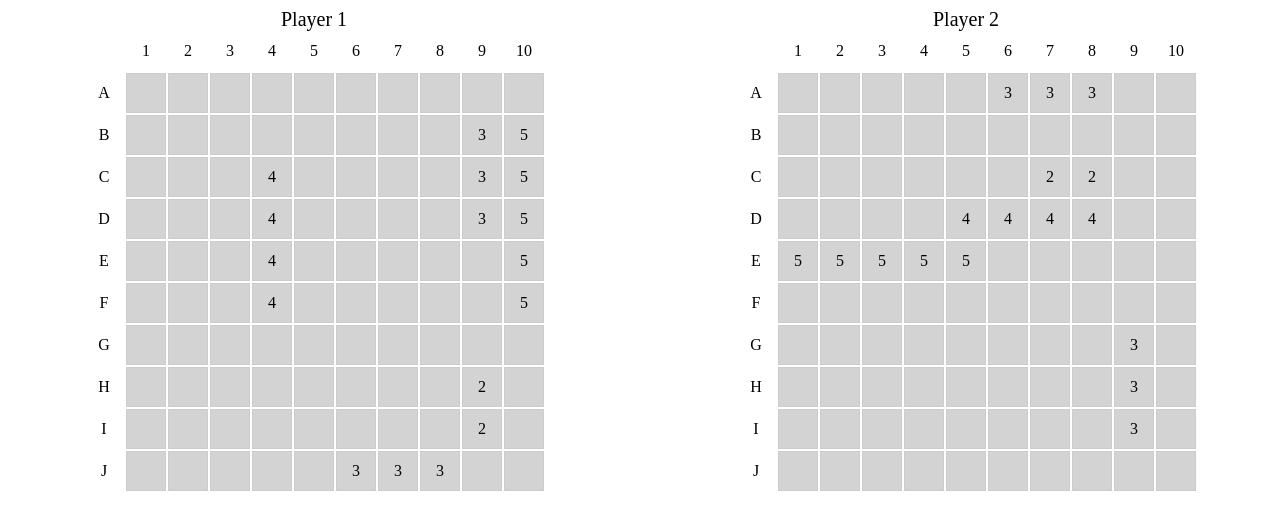
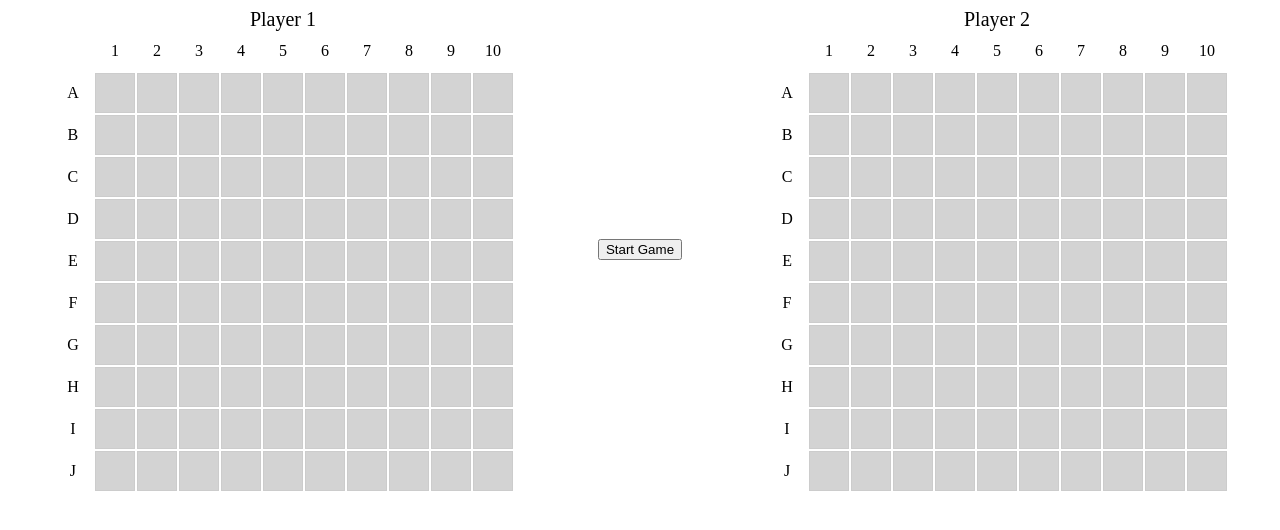
Before and after one commit to mkreynolds919/battleship, a website with bundled scripts: page index.html in a window 1280 px wide. Built offline with nearby package versions, Linux system fonts and the light colour scheme.

Commit message:
feat: add start button and initialize player ships in GameController

```diff
--- a/dom.js
+++ b/dom.js
@@ -76,6 +76,17 @@ class DOM {
             }
         }
     }
+
+    static createStartButton() {
+        const start = document.createElement('button');
+        start.textContent = "Start Game";
+        start.id = "start-button";
+        start.addEventListener('click', () => {
+            DOM.revealShips(GameController.opponent);
+            start.remove();
+        });
+        return start;
+    }
 }
 
 export default DOM;
--- a/driver.js
+++ b/driver.js
@@ -4,10 +4,9 @@ import { Ship, Gameboard, Player, GameController } from "./scripts.js";
 
 const player1 = new Player("grid1");
 const player2 = new Player("grid2");
-GameController.initialize(player1, player2);
+
 
 DOM.createGrid(player1);
 DOM.createGrid(player2);
 
-player1.randomSetUp();
-player2.randomSetUp();
+GameController.initialize(player1, player2);
--- a/index.html
+++ b/index.html
@@ -11,6 +11,7 @@
     <div class="player-container">
         <div class="grid" id="grid1"></div>
     </div>
+    <div id="game-controller"></div>
     <div class="player-container">
         <div class="grid" id="grid2"></div>
     </div>
--- a/scripts.js
+++ b/scripts.js
@@ -180,6 +180,11 @@ class GameController {
         this.player2 = player2;
         this.currentPlayer = player2;
         this.opponent = player1;
+        player1.randomSetUp();
+        player2.randomSetUp();
+        DOM.hideShips(player1);
+        DOM.hideShips(player2);
+        document.getElementById('game-controller').appendChild(DOM.createStartButton());
     }
 
     static switchTurn() {
--- a/styles.css
+++ b/styles.css
@@ -2,6 +2,7 @@
 body {
     display: flex;
     gap: 40px;
+    align-items: center;
 }
 
 
@@ -35,3 +36,7 @@ body {
 .player-container {
       margin: auto;
 }
+
+#start-button {
+
+}
```
